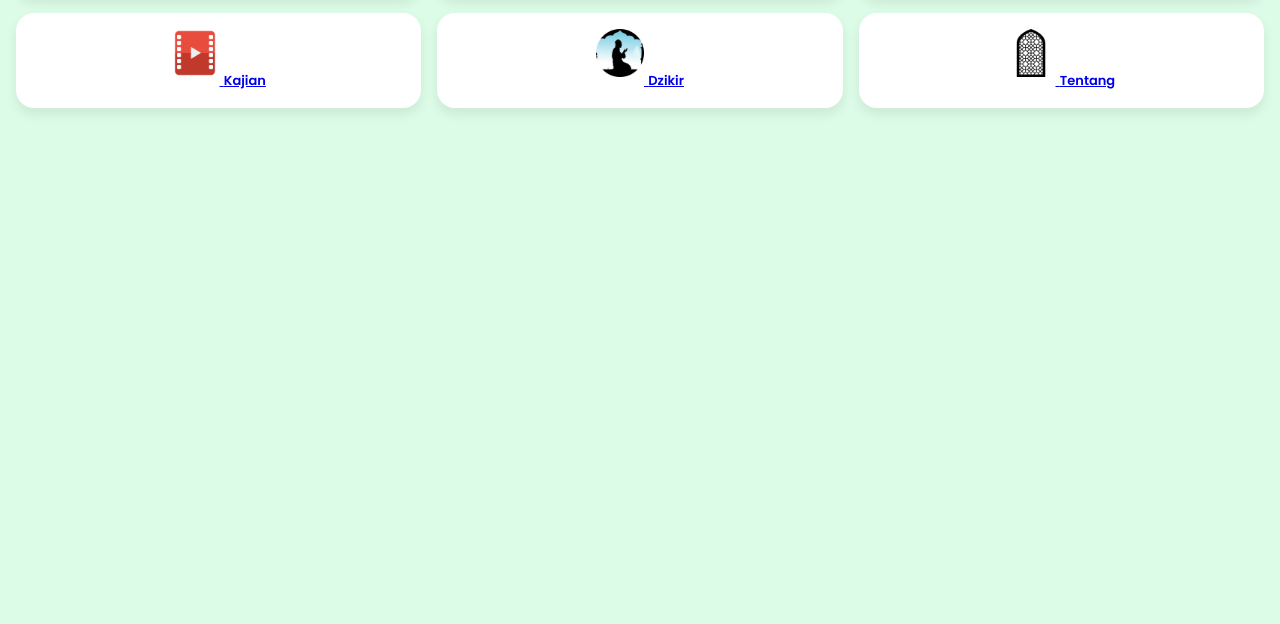
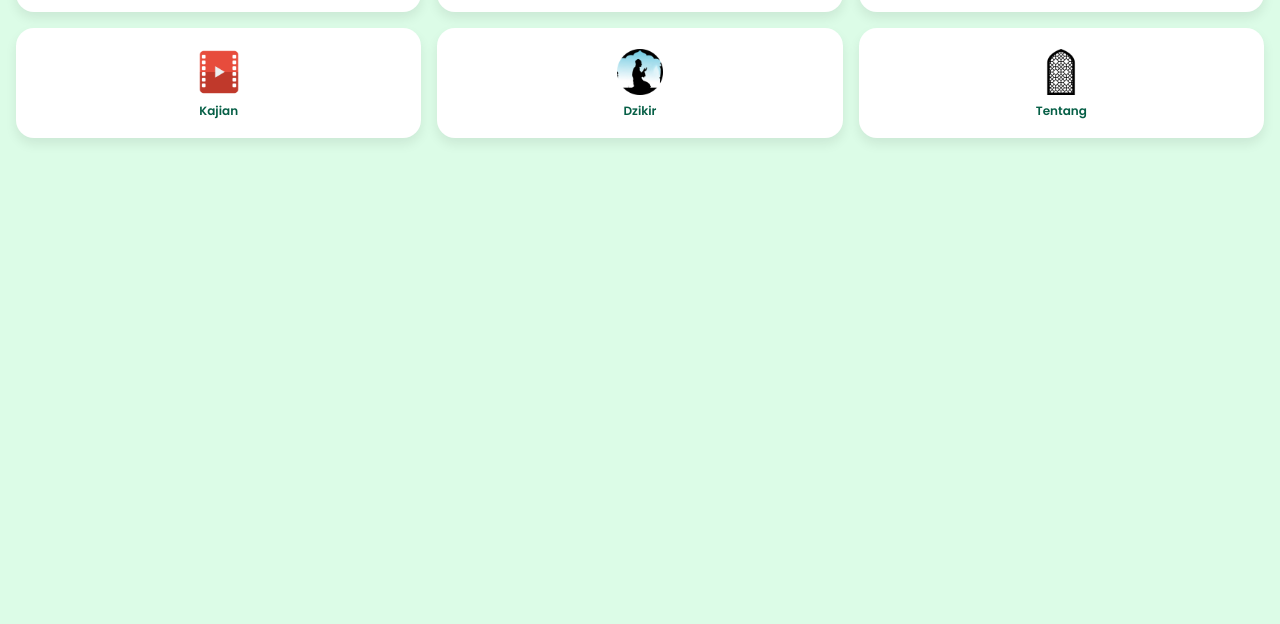
Before and after one commit to mkhoirulzed-svg/Al-Qur-an, a plain HTML site: page index.html in a window 1280 px wide. Shown: the part 176-800 px from the top of the page. Drawn offline with Linux system fonts and the light colour scheme.

Commit message:
Update style.css

```diff
--- a/style.css
+++ b/style.css
@@ -32,31 +32,46 @@ header {
   gap: 16px;
 }
 
+/* MENU CARD */
 .menu-item {
   background: var(--card-bg);
   border-radius: 18px;
-  padding: 16px 8px;
-  text-align: center;
+  padding: 14px 6px;
+  min-height: 110px;
+
+  display: flex;
+  flex-direction: column;
+  align-items: center;
+  justify-content: center;
+
+  text-decoration: none;
+  color: inherit;
+
   box-shadow: 0 6px 12px rgba(0,0,0,.08);
-  transition: transform .2s;
+  transition: transform 0.15s ease, box-shadow 0.15s ease;
 }
 
-.menu-item:hover {
-  transform: scale(1.05);
+/* ANIMASI KLIK */
+.menu-item:active {
+  transform: scale(0.94);
+  box-shadow: 0 3px 6px rgba(0,0,0,.15);
 }
 
 .menu-item img {
-  width: 48px;
-  height: 48px;
-  margin-bottom: 8px;
+  width: 46px;
+  height: 46px;
+  margin-bottom: 10px;
 }
 
+/* TEKS SIMPLE & BENAR-BENAR DI BAWAH */
 .menu-item span {
-  font-size: 13px;
+  font-size: 12px;
   font-weight: 600;
+  text-align: center;
+  line-height: 1;
 }
 
-/* Install banner */
+/* INSTALL BOX */
 #installBox {
   position: fixed;
   bottom: 20px;
```
